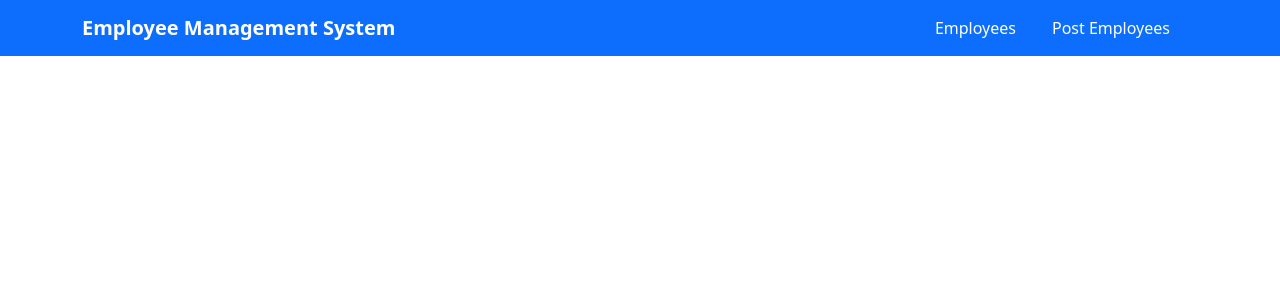
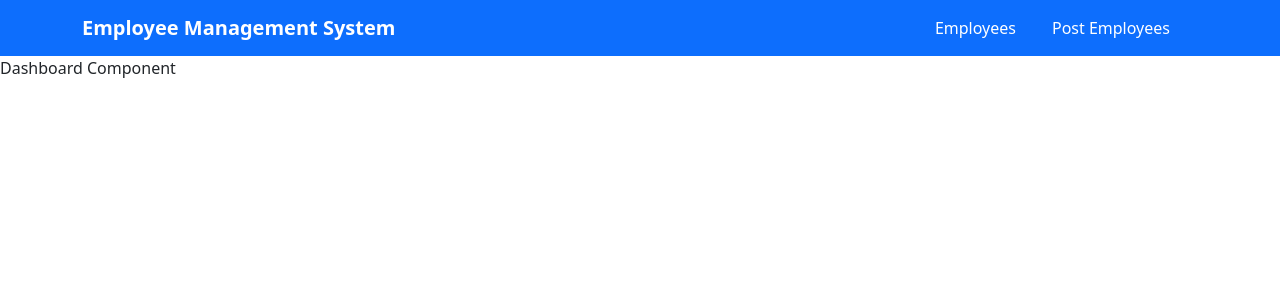
Before and after one commit to Pratik5767/Employee-Records-System, a React (Create React App) app in the folder employee-frontend/: page / in a window 1280 px wide. Shown: the top 300 px of the page. Built offline with nearby package versions, Linux system fonts and the light colour scheme.

Commit message:
dashboard and 404 notfound route created

```diff
--- a/employee-frontend/src/App.js
+++ b/employee-frontend/src/App.js
@@ -1,10 +1,17 @@
+import { Route, Routes } from 'react-router-dom';
 import './App.css';
+import Dashboard from './pages/dashboard/Dashboard';
 import Header from './pages/header/Header';
+import NoMatch from './pages/noMatch/NoMatch';
 
 function App() {
     return (
         <>
-            <Header/>
+            <Header />
+            <Routes>
+                <Route path='/' element={<Dashboard />} />
+                <Route path='*' element={<NoMatch />} />
+            </Routes>
         </>
     );
 }
--- /dev/null
+++ b/employee-frontend/src/pages/dashboard/Dashboard.js
@@ -0,0 +1,9 @@
+import React from 'react'
+
+const Dashboard = () => {
+    return (
+        <div>Dashboard Component</div>
+    )
+}
+
+export default Dashboard
--- /dev/null
+++ b/employee-frontend/src/pages/noMatch/NoMatch.js
@@ -0,0 +1,9 @@
+import React from 'react'
+
+const NoMatch = () => {
+    return (
+        <h1>404 Not Found</h1>
+    )
+}
+
+export default NoMatch
```
